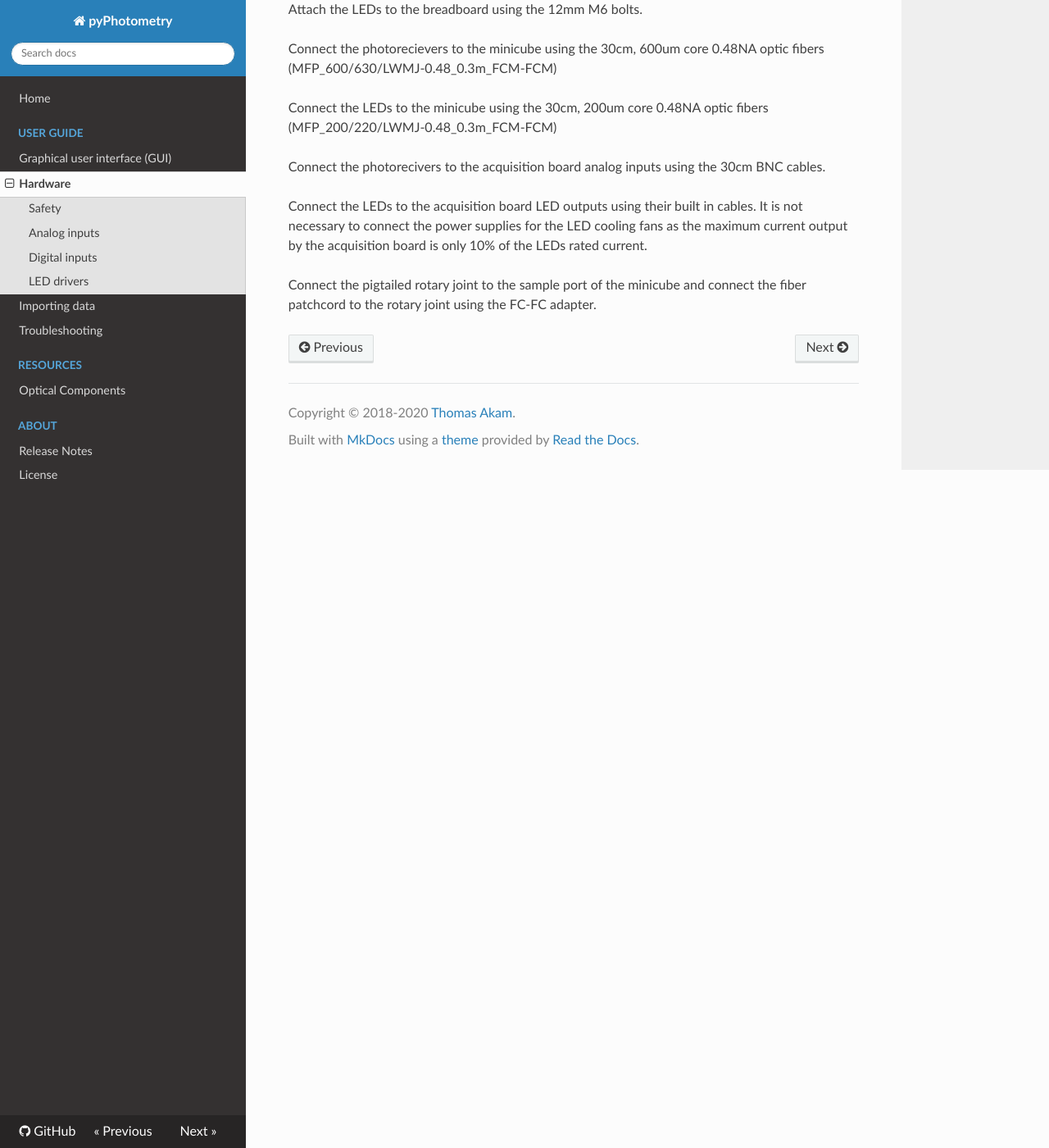
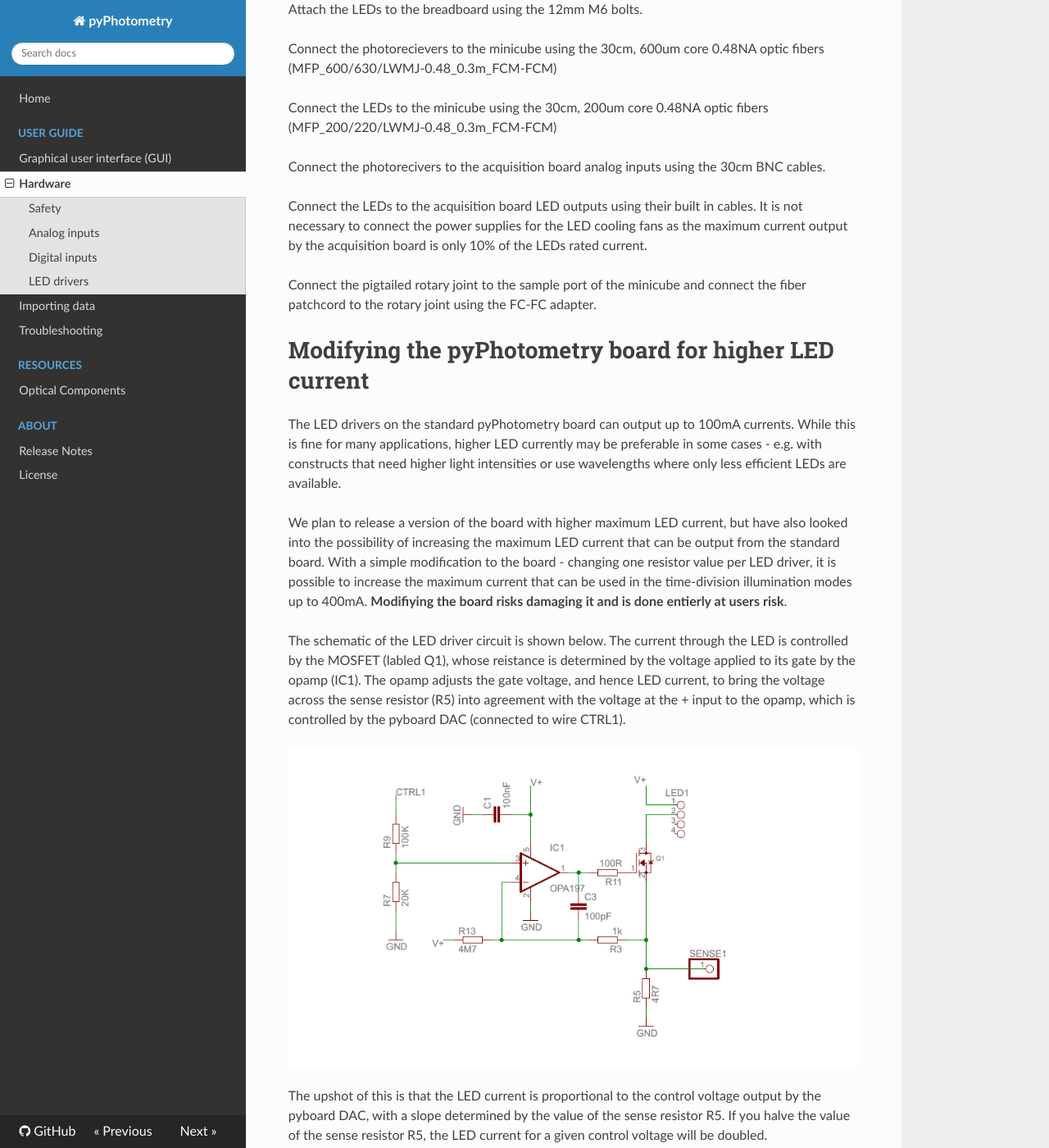
Before and after one commit to pyPhotometry/docs, an MkDocs documentation site: the page built from docs/user-guide/hardware.md, in a window 1280 px wide and 1400 px high, scrolled down 3362 px. Shown: the whole window at 82% size. Built offline with MkDocs 1.6.1, drawn with Linux system fonts in a browser that asks for light colours; nearby versions of some CDN libraries; some of the changed text lies outside the part shown.

Commit message:
- Added information on modifying board for higher currents.

```diff
--- a/docs/user-guide/hardware.md
+++ b/docs/user-guide/hardware.md
@@ -61,3 +61,29 @@ Connect the photorecivers to the acquisition board analog inputs using the 30cm
 Connect the LEDs to the acquisition board LED outputs using their built in cables.  It is not necessary to connect the power supplies for the LED cooling fans as the maximum current output by the acquisition board is only 10% of the LEDs rated current.
 
 Connect the pigtailed rotary joint to the sample port of the minicube and connect the fiber patchcord to the rotary joint using the FC-FC adapter.
+
+# Modifying the pyPhotometry board for higher LED current
+
+The LED drivers on the standard pyPhotometry board can output up to 100mA currents.  While this is fine for many applications, higher LED currently may be preferable in some cases - e.g. with constructs that need higher light intensities or use wavelengths where only less efficient LEDs are available.
+
+We plan to release a version of the board with higher maximum LED current, but have also looked into the possibility of increasing the maximum LED current that can be output from the standard board.  With a simple modification to the board - changing one resistor value per LED driver, it is possible to increase the maximum current that can be used in the time-division illumination modes up to 400mA.  **Modifiying the board risks damaging it and is done entierly at users risk**.
+
+The schematic of the LED driver circuit is shown below.  The current through the LED is controlled by the MOSFET (labled Q1), whose reistance is determined by the voltage applied to its gate by the opamp (IC1). The opamp adjusts the  gate voltage, and hence LED current, to bring the voltage across the sense resistor (R5) into agreement with the voltage at the + input to the opamp, which is controlled by the pyboard DAC (connected to wire CTRL1).
+
+![LED driver schematic](../media/LED_driver_schematic.png)
+
+The upshot of this is that the LED current is proportional to the control voltage output by the pyboard DAC, with a slope determined by the value of the sense resistor R5.  If you halve the value of the sense resistor R5, the LED current for a given control voltage will be doubled.
+
+The maximum current that can safely be output is limited by power dissipation in the MOSFET and sense resistor.  LEDs typically have a forward voltage of 1.8-3.3V depending on the LED wavelength and current.  The supply voltage is 5V, and the remaining voltage drop will occur across the MOSFET and sense resistor, dissipating power as heat.  Higher LED currents result in more power dissipation and hence more heating, putting an upper limit on the current that can be delivered without damaging these components.
+
+This is approximagely 200mA continuous current, but will depend a bit on the exact LED used, so limiting max currents to 100mA is recomended in continous mode.  However, in the time division illumination modes, each LED is only on for a small fraction of the time, hence both average current and power dissipation are much lower, and higher LED on currents are possible - we suggest 400mA as an upper limit.
+
+To modify the system to use higher currents you would need to replace the 4.7Ω sense resistors R5 and R6 (for LEDs 1 and 2 respectively), circled in yellow on the diagram below with a 1.2Ω 0805 package resistor, e.g. Farnell part number 1717800.
+
+![Sense resistors](../media/sense_resistors.png)
+
+Changing the resistor values from 4.7 to 1.2Ω without modifying the code will result in the actual LED currents being 3.9x higher than those specified in the GUI and data files.
+
+To modify the code so that the LED currents are specified correctly, you would need to change the slope of the  `LED_calibration` variable defined at line 16 in [upy/photometry_upy.py](https://github.com/pyPhotometry/code/blob/master/uPy/photometry_upy.py) from its default value of 38.15 to 9.78.  You also need to modify the maxium LED current that can be set in the GUI from the default 100mA to 400mA, by changing lines 119 and 120 in [GUI/GUI_main.py](https://github.com/pyPhotometry/code/blob/master/GUI/GUI_main.py) where the range of the current controls is set.  These changes should be done on the latest version of the code currently on github, as earlier versions (including the last official release v0.3), use a single byte to send LED current commands to the board during acqusition so can't handle LED current values above 256mA.
+
+Ideally the code should be modified to only allow currents above 100mA to be used in time-division but not continuous mode. This is beyond the scope of this document, but something we plan to implement in a future release.
```
Also changed, not shown: docs/media/LED_driver_schematic.png (added), docs/media/sense_resistors.png (added).
